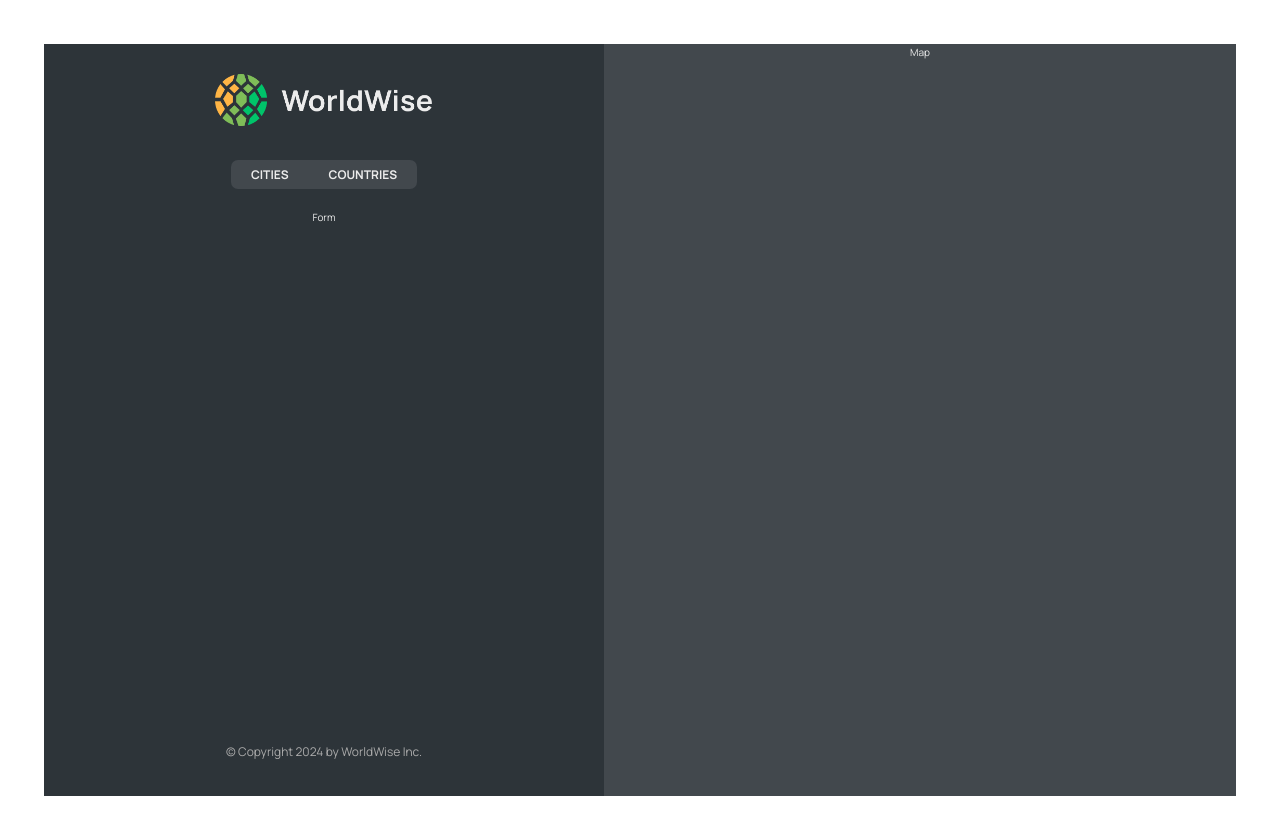
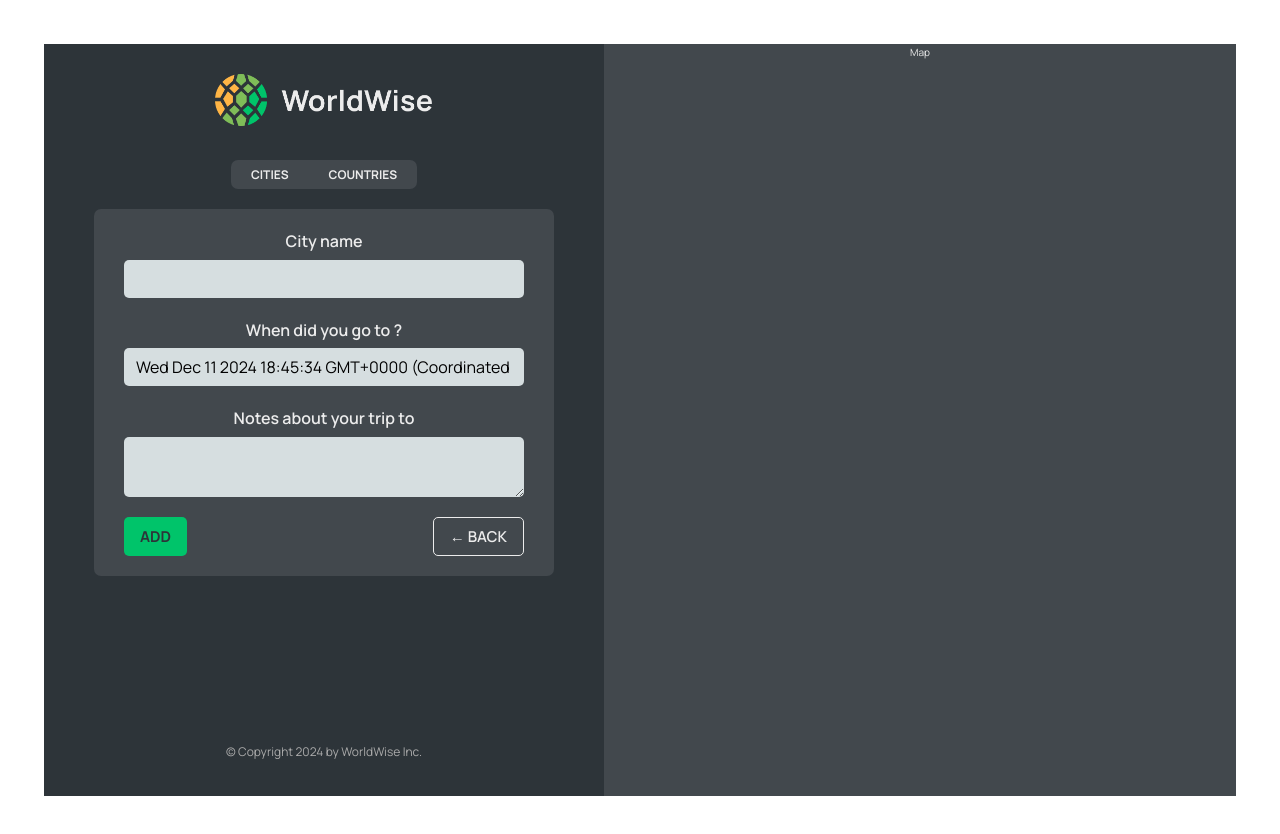
Before and after one commit to lukaszmecala/react-worldwise-app, a React (Vite) app: page /app/form in a window 1280 px wide. Shown: the top 834 px of the page. Built offline with nearby package versions, Linux system fonts and the light colour scheme; data requests are answered from the project's data file.

Commit message:
implement useNavigate hook and Navigation component from react router dom

```diff
--- a/src/App.jsx
+++ b/src/App.jsx
@@ -1,6 +1,6 @@
 import { useEffect, useState } from "react";
 
-import { BrowserRouter, Routes, Route } from "react-router-dom";
+import { BrowserRouter, Routes, Route, Navigate } from "react-router-dom";
 
 import "./App.css";
 
@@ -12,6 +12,7 @@
 import CityList from "./components/CityList";
 import CountryList from "./components/CountryList";
 import City from "./components/City";
+import Form from "./components/Form";
 
 function App() {
   const [cities, setCities] = useState([]);
@@ -42,10 +43,7 @@
         <Route path="/pricing" element={<Pricing />} />
         <Route path="/login" element={<Login />} />
         <Route path="app" element={<AppLayout />}>
-          <Route
-            index
-            element={<CityList cities={cities} isLoading={isLoading} />}
-          />
+          <Route index element={<Navigate replace to="cities" />} />
           <Route
             path="cities"
             element={<CityList cities={cities} isLoading={isLoading} />}
@@ -55,7 +53,7 @@
             path="countries"
             element={<CountryList cities={cities} isLoading={isLoading} />}
           />
-          <Route path="form" element={<p>Form</p>} />
+          <Route path="form" element={<Form />} />
         </Route>
       </Routes>
     </BrowserRouter>
--- /dev/null
+++ b/src/components/Button.jsx
@@ -0,0 +1,10 @@
+import styles from "./Button.module.css";
+function Button({ children, onClick, type }) {
+  return (
+    <button onClick={onClick} className={`${styles.btn} ${styles[type]}`}>
+      {children}
+    </button>
+  );
+}
+
+export default Button;
--- a/src/components/CountryList.jsx
+++ b/src/components/CountryList.jsx
@@ -21,7 +21,7 @@
   return (
     <ul className={styles.countryList}>
       {countries.map((country) => (
-        <CountryItem country={country} />
+        <CountryItem country={country} key={country.country} />
       ))}
     </ul>
   );
--- a/src/components/Form.jsx
+++ b/src/components/Form.jsx
@@ -1,8 +1,11 @@
 // "https://api.bigdatacloud.net/data/reverse-geocode-client?latitude=0&longitude=0"
 
 import { useState } from "react";
+import { useNavigate } from "react-router-dom";
 
 import styles from "./Form.module.css";
+
+import Button from "./Button";
 
 export function convertToEmoji(countryCode) {
   const codePoints = countryCode
@@ -13,6 +16,8 @@
 }
 
 function Form() {
+  const navigate = useNavigate();
+
   const [cityName, setCityName] = useState("");
   const [country, setCountry] = useState("");
   const [date, setDate] = useState(new Date());
@@ -49,8 +54,16 @@
       </div>
 
       <div className={styles.buttons}>
-        <button>Add</button>
-        <button>&larr; Back</button>
+        <Button type={"primary"}>Add</Button>
+        <Button
+          type={"back"}
+          onClick={(e) => {
+            e.preventDefault();
+            navigate(-1);
+          }}
+        >
+          &larr; Back{" "}
+        </Button>
       </div>
     </form>
   );
--- a/src/components/Map.jsx
+++ b/src/components/Map.jsx
@@ -1,13 +1,18 @@
-import { useSearchParams } from "react-router-dom";
+import { useNavigate, useSearchParams } from "react-router-dom";
 import styles from "./Map.module.css";
 
 function Map() {
+  const navigate = useNavigate();
   const [searchParams, setSearchParams] = useSearchParams();
 
   const lat = searchParams.get("lat");
   const lng = searchParams.get("lng");
 
-  return <div className={styles.mapContainer}>Map</div>;
+  return (
+    <div className={styles.mapContainer} onClick={() => navigate("form")}>
+      Map
+    </div>
+  );
 }
 
 export default Map;
```
